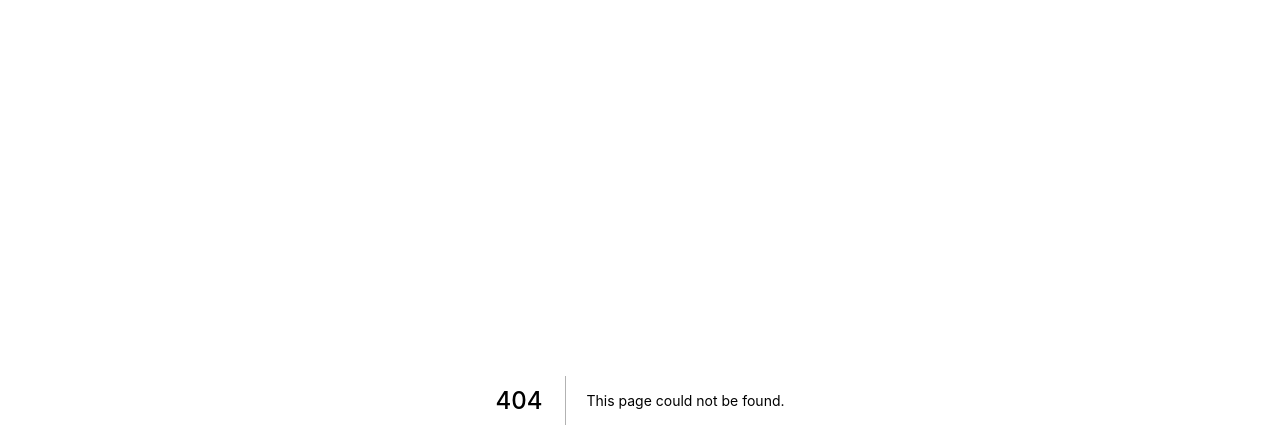
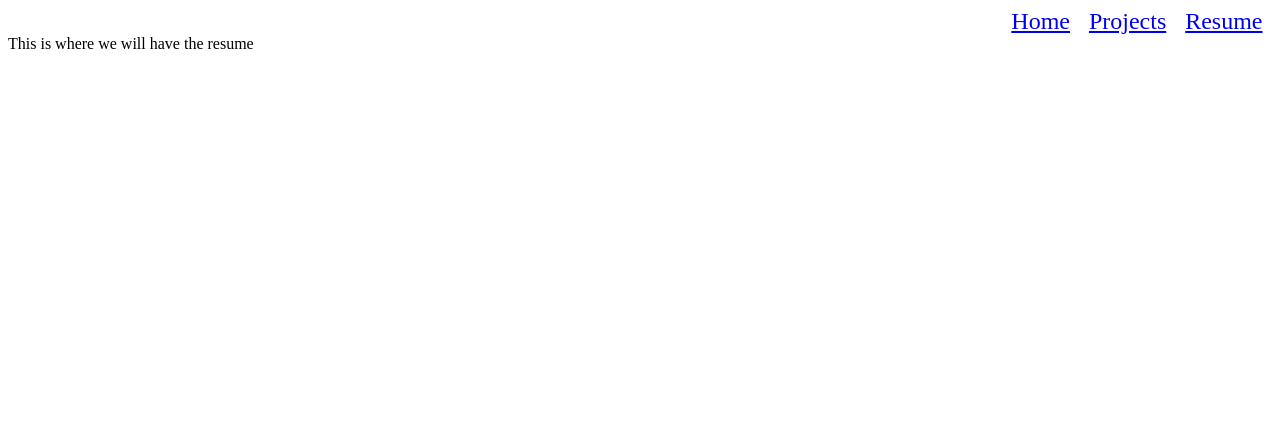
Before and after one commit to durid-ah/durid-ah.github.io, a Next.js app: page /resume in a window 1280 px wide. Before the commit this address had no page. Shown: the top 448 px of the page. Built offline with nearby package versions, Linux system fonts and the light colour scheme.

Commit message:
added stub to resume page

```diff
--- /dev/null
+++ b/pages/resume.tsx
@@ -0,0 +1,12 @@
+// Résumé
+
+import Layout from "../component/layout";
+import { NavLocation } from "../models/nav_location";
+
+export default function Resume() {
+   return (
+      <Layout location={NavLocation.Resume}>
+         <div>This is where we will have the resume</div>
+      </Layout>
+   )
+}
```
